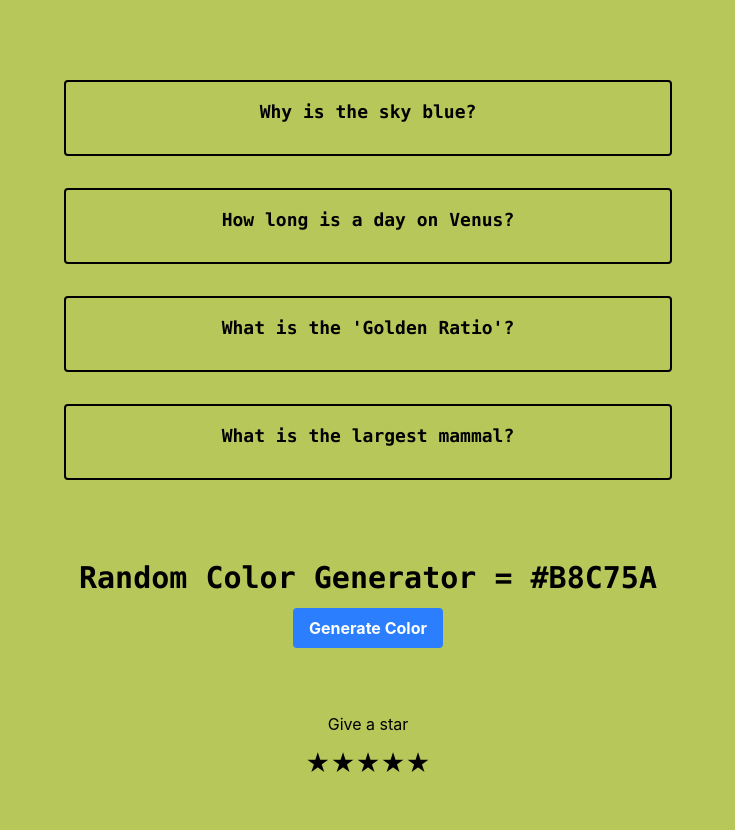
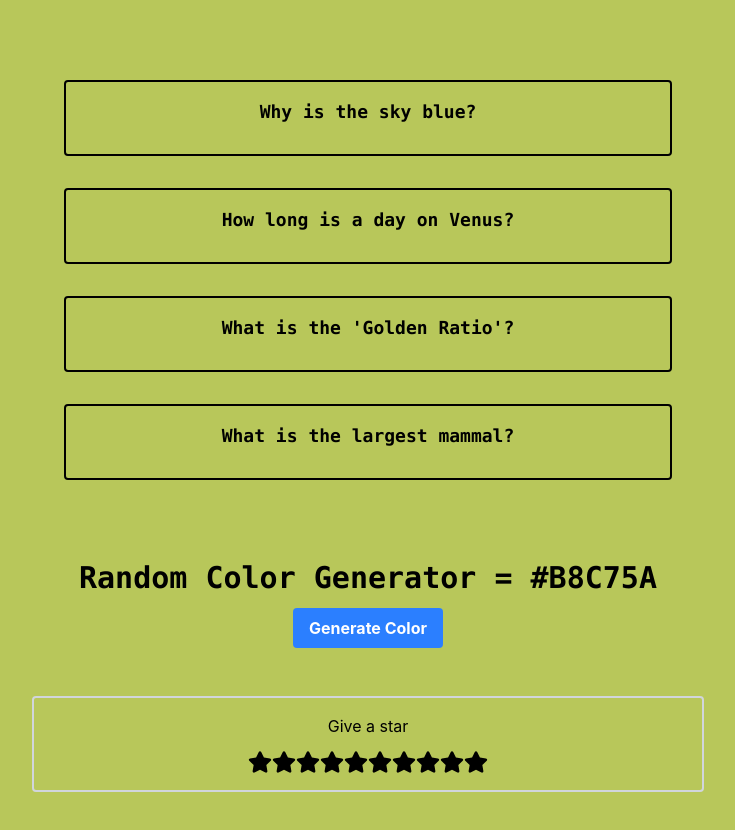
Before and after one commit to junaid-h0ssain/comp-react, a React (Vite) app: page / in a window 1280 px wide. Shown: the top 830 px of the page, without its empty margins (272-1007 px from the left). Built offline with nearby package versions, Linux system fonts and the light colour scheme.

Commit message:
feat; star selector

```diff
--- a/package.json
+++ b/package.json
@@ -15,6 +15,7 @@
     "@tailwindcss/vite": "^4.2.1",
     "react": "^19.2.0",
     "react-dom": "^19.2.0",
+    "react-icons": "^5.6.0",
     "tailwindcss": "^4.2.1"
   },
   "devDependencies": {
--- a/src/App.tsx
+++ b/src/App.tsx
@@ -7,7 +7,7 @@ function App() {
     <div className="flex flex-col justify-center items-center m-4 p-4">
       <Accordion />
       <RandomColorGenerator />
-      <StarSelector />
+      <StarSelector numStars={10} />
     </div>
   );
 }
--- a/src/components/StarSelector.tsx
+++ b/src/components/StarSelector.tsx
@@ -1,13 +1,29 @@
-export default function StarSelector() {
+import React from "react";
+import { FaStar } from "react-icons/fa";
+
+type StarSelectorProps = {
+  numStars: number;
+};
+
+export default function StarSelector({ numStars }: StarSelectorProps) {
+  const [rating, setRating] = React.useState<number>(0);
+  const [hover, setHover] = React.useState<number>(0);
+
   return (
-    <div className="flex flex-col items-center justify-center w-2xl m-4 p-4">
-      <h2 className="mb-3 flex ">Give a star</h2>
-      <div>
-        <span className="text-2xl cursor-pointer">★</span>
-        <span className="text-2xl cursor-pointer">★</span>
-        <span className="text-2xl cursor-pointer">★</span>
-        <span className="text-2xl cursor-pointer">★</span>
-        <span className="text-2xl cursor-pointer">★</span>
+    <div className="flex flex-col items-center justify-center w-2xl m-4 p-4 border-2 border-gray-300 rounded">
+      <h2 className="mb-3">Give a star</h2>
+      <div className="flex">
+        {Array.from({ length: numStars }, (_, i) => (
+          <span key={i} className="text-2xl cursor-pointer">
+            <FaStar
+              key={i}
+              onClick={() => setRating(i + 1)}
+              onMouseEnter={() => setHover(i + 1)}
+              onMouseLeave={() => setHover(0)}
+              color={i < (hover || rating) ? "gold" : "black"}
+            />
+          </span>
+        ))}
       </div>
     </div>
   );
```
Also changed, not shown: 1 other file (tests, documents, lock files or other folders).
